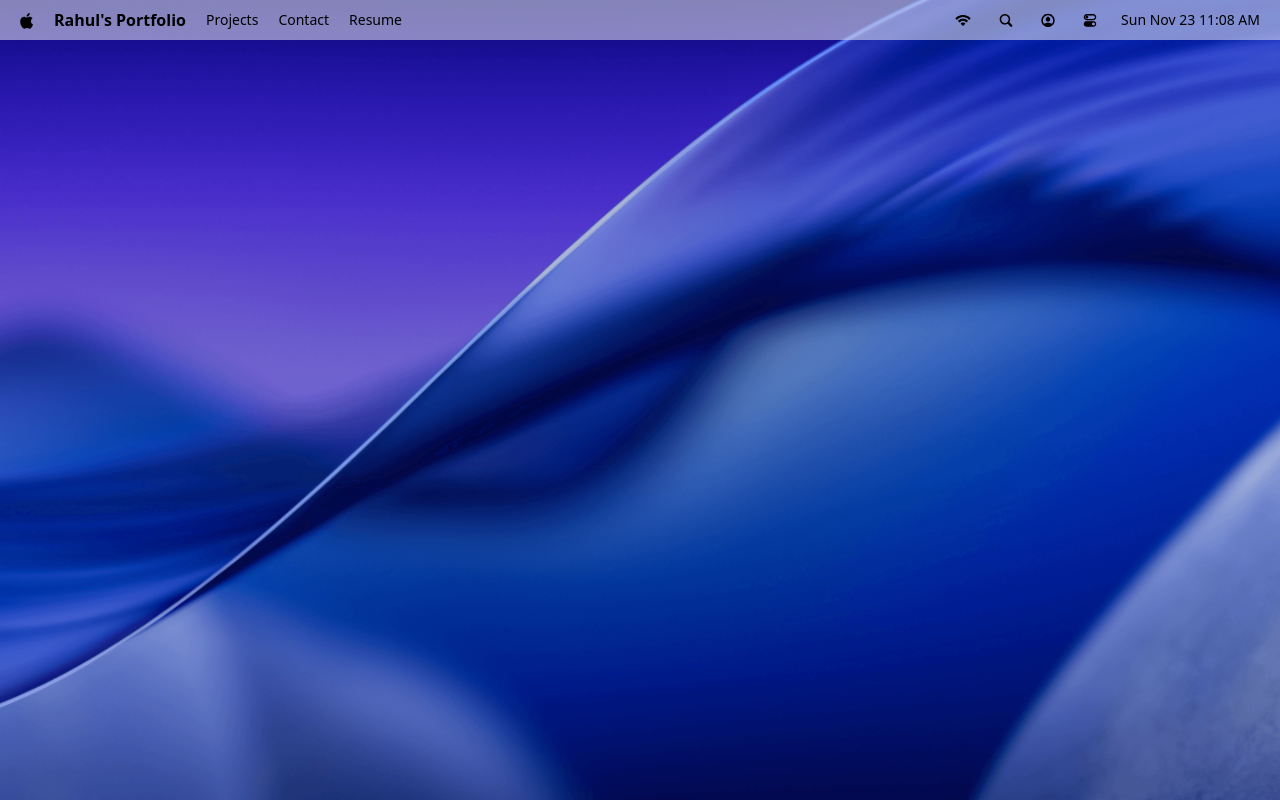
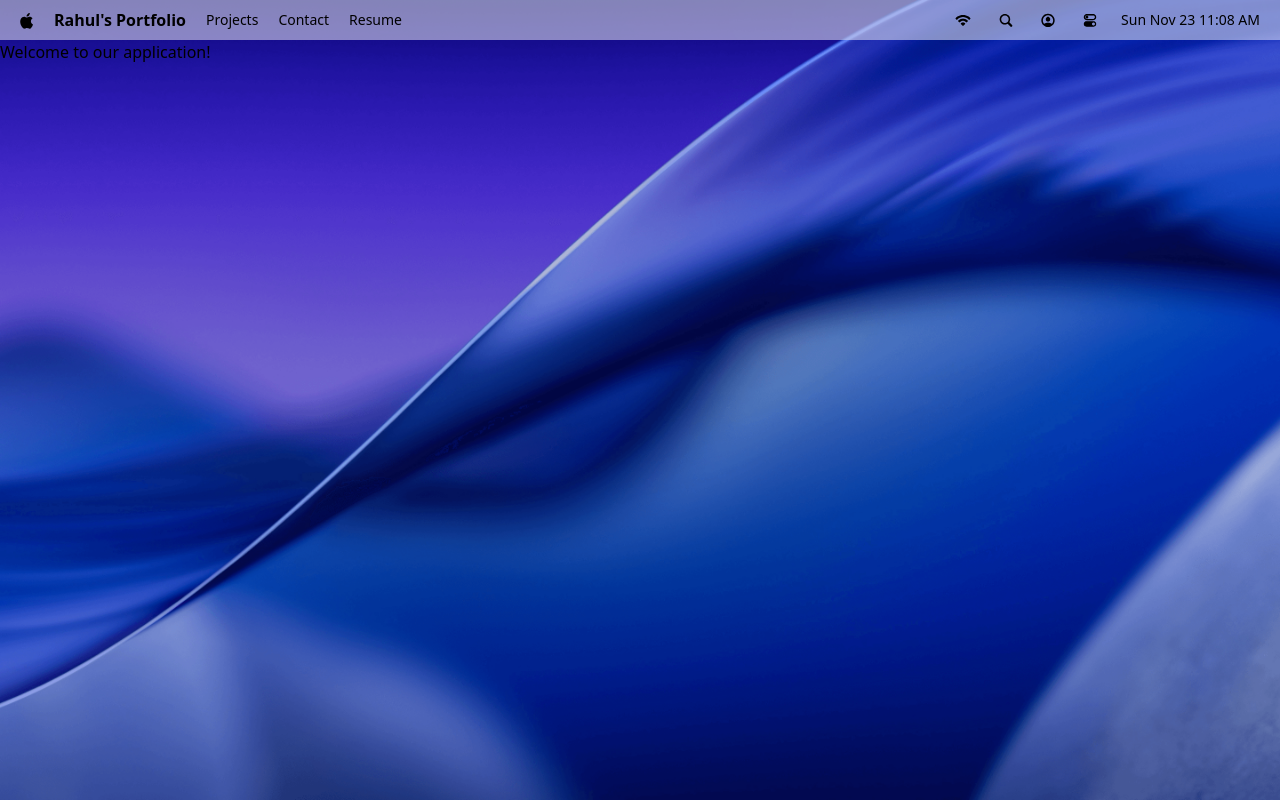
Before and after one commit to rahul-dev-fusion/MacOS_Portfolio, a React (Vite) app: page / in a window 1280 px wide. Built offline with nearby package versions, Linux system fonts and the light colour scheme; a web font is replaced by a local one.

Commit message:
gsap setup

```diff
--- a/package.json
+++ b/package.json
@@ -10,8 +10,11 @@
     "preview": "vite preview"
   },
   "dependencies": {
+    "@gsap/react": "^2.1.2",
     "@tailwindcss/vite": "^4.1.17",
     "dayjs": "^1.11.19",
+    "gsap": "^3.13.0",
+    "lucide-react": "^0.554.0",
     "react": "^19.2.0",
     "react-dom": "^19.2.0",
     "tailwindcss": "^4.1.17"
--- a/src/App.jsx
+++ b/src/App.jsx
@@ -1,10 +1,12 @@
 import Navbar from '#components/Navbar'
+import Welcome from '#components/Welcome'
 import React from 'react'
 
 const App = () => {
   return (
     <main>
       <Navbar />
+      <Welcome />
     </main>
   )
 }
--- /dev/null
+++ b/src/components/Welcome.jsx
@@ -0,0 +1,11 @@
+import React from 'react'
+
+const Welcome = () => {
+  return (
+    <div>
+      Welcome to our application!
+    </div>
+  )
+}
+
+export default Welcome
```
Also changed, not shown: 1 other file (tests, documents, lock files or other folders).
